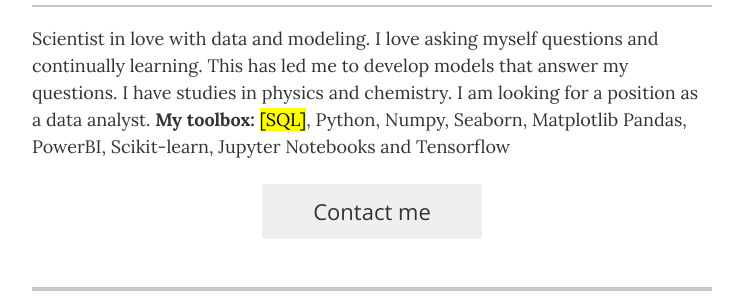
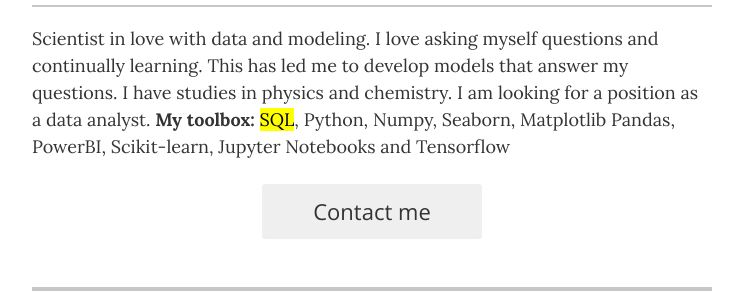
Before and after one commit to jeff0994/jeff0994.github.io, a Jekyll site: the page built from index.html, in a window 1280 px wide and 900 px high. Shown: the part 250-548 px from the top of the window, without its empty margins (268-1011 px from the left). Built offline with Jekyll 4.4.1, drawn with Linux system fonts in a browser that asks for light colours; Markdown is read by kramdown in place of the engine named in the settings.

```diff
--- a/_config.yml
+++ b/_config.yml
@@ -3,7 +3,7 @@ title: "Yefry Lopez BSc Physics and Data Analyst"
 description: "A resume template for Jekyll and GitHub Pages sites."
 
 # Build settings
-markdown: kramdown
+markdown: markdown
 sass:
   sass_dir: _sass
   style: compressed
@@ -25,7 +25,7 @@ display_header_contact_info:    "false"
 
 resume_header_intro: "<p>Scientist in love with data and modeling. I love asking myself questions and continually learning. This has led me to develop models that answer my questions.
                       I have studies in physics and chemistry. I am looking for a position as a data analyst.
-                      <b>My toolbox:</b> <mark>[SQL]</mark>, Python, Numpy, Seaborn, Matplotlib Pandas, PowerBI, Scikit-learn, Jupyter Notebooks and Tensorflow</p>"
+                      <b>My toolbox:</b> <mark>SQL</mark>, Python, Numpy, Seaborn, Matplotlib Pandas, PowerBI, Scikit-learn, Jupyter Notebooks and Tensorflow</p>"
 
 
 # use "yes" to display the email contact button,
```
